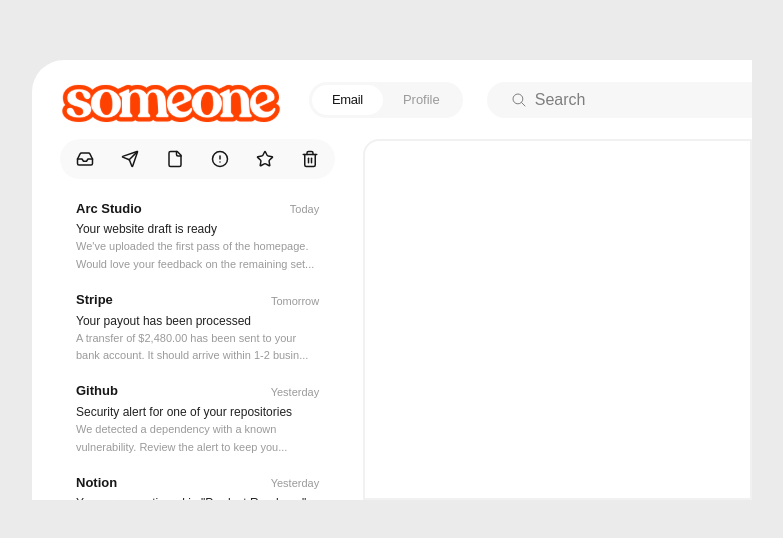
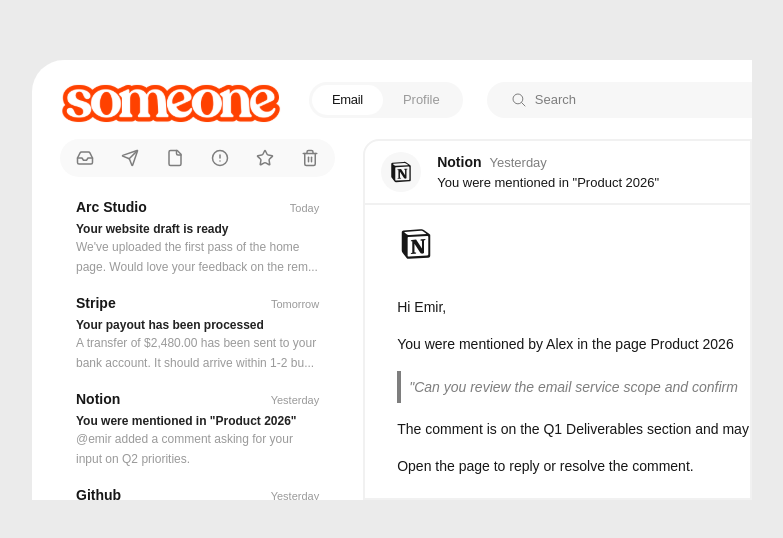
Before and after one commit to 2201monesh/design-component, a Next.js app: page / in a window 1280 px wide. Shown: the part 120-658 px from the top of the page, without its empty margins (248-1031 px from the left). Built offline with nearby package versions, Linux system fonts and the light colour scheme.

Commit message:
made first version of email product design component

```diff
--- a/components/EmailProductDesign.tsx
+++ b/components/EmailProductDesign.tsx
@@ -3,6 +3,7 @@
 import SomeoneImage from "../public/someone-text.png"
 import Image from 'next/image';
 import { LuInbox, LuSend, LuFile, LuCircleAlert, LuStar, LuTrash2 } from "react-icons/lu";
+import { RiNotionFill } from "react-icons/ri";
 
 const EmailProductDesign = () => {
   return (
@@ -16,28 +17,51 @@
             <div className='px-5 flex items-center justify-center text-[13px] text-[#9a9a9a]'>Profile</div>
           </div>
           <div className='bg-[#f7f7f7] w-100 h-9 rounded-l-full flex items-center pl-6'>
-            <IoSearchOutline className='mr-2 text-[#7e7e7e]' />
-            <span className='text-[#7e7e7e]'>Search</span>
+            <IoSearchOutline className='mr-2 text-[#7e7e7e]' size={16} />
+            <span className='text-[#7e7e7e] text-[13px]'>Search</span>
           </div>
         </div>
         <div className='w-full h-[82%] flex'>
           <div className='w-[46%] px-7 flex flex-col'>
             <div className='w-full h-12 rounded-full bg-[#f9f9f9] flex items-center justify-between px-4'>
-              <LuInbox size={18} />
-              <LuSend size={18} />
-              <LuFile size={18} />
-              <LuCircleAlert size={18} />
-              <LuStar size={18} />
-              <LuTrash2 size={18} />
+              <LuInbox size={18} className='text-[#7e7e7e]' />
+              <LuSend size={18} className='text-[#7e7e7e]' />
+              <LuFile size={18} className='text-[#7e7e7e]' />
+              <LuCircleAlert size={18} className='text-[#7e7e7e]' />
+              <LuStar size={18} className='text-[#7e7e7e]' />
+              <LuTrash2 size={18} className='text-[#7e7e7e]' />
             </div>
             <div className='mt-5 w-full px-4 overflow-y-hidden'>
-              <TextTemplate heading="Arc Studio" date="Today" subHeading="Your website draft is ready" para="We've uploaded the first pass of the homepage. Would love your feedback on the remaining set..." />
-              <TextTemplate heading="Stripe" date="Tomorrow" subHeading="Your payout has been processed" para="A transfer of $2,480.00 has been sent to your bank account. It should arrive within 1-2 busin..." />
+              <TextTemplate heading="Arc Studio" date="Today" subHeading="Your website draft is ready" para="We've uploaded the first pass of the home page. Would love your feedback on the rem..." />
+              <TextTemplate heading="Stripe" date="Tomorrow" subHeading="Your payout has been processed" para="A transfer of $2,480.00 has been sent to your bank account. It should arrive within 1-2 bu..." />
+              <TextTemplate heading="Notion" date="Yesterday" subHeading='You were mentioned in "Product 2026"' para="@emir added a comment asking for your input on Q2 priorities." />
               <TextTemplate heading="Github" date="Yesterday" subHeading="Security alert for one of your repositories" para="We detected  a dependency with a known vulnerability. Review the alert to keep you..." />
-              <TextTemplate heading="Notion" date="Yesterday" subHeading='You were mentioned in "Product Roadmap"' para="We've uploaded the first pass of the homepage. Would love your feedback on lay..." />
             </div>
           </div>
-          <div className='border-2 rounded-tl-2xl border-[#f1f1f1] w-[54%]'></div>
+          <div className='border-2 rounded-tl-2xl border-[#f1f1f1] w-[54%]'>
+            <div className='w-full h-16 border-b-2 border-[#f1f1f1] flex items-center px-4'>
+              <div className='w-10 h-10 rounded-full bg-[#f7f7f7] flex items-center justify-center mr-4'>
+                <RiNotionFill size={26} />
+              </div>
+              <div className=''>
+                <div className='flex items-center'>
+                  <p className='text-[14px] font-semibold mr-2'>Notion</p>
+                  <p className='text-[13px] text-[#7e7e7e]'>Yesterday</p>
+                </div>
+                <div className='text-[13px] font-medium'>You were mentioned in "Product 2026"</div>
+              </div>
+            </div>
+            <div className='w-full h-18'>
+                <RiNotionFill size={38} className='ml-8 mt-5' />
+            </div>
+            <div className='pl-8 w-full'>
+              <p className='text-[14px] mb-4'>Hi Emir,</p>
+              <p className='text-[14px] mb-4'>You were mentioned by Alex in the page Product 2026</p>
+              <div className='border-l-4 h-8 w-full italic text-[#7e7e7e] pl-2 flex items-center text-[14px] mb-4'>"Can you review the email service scope and confirm</div>
+              <p className='text-[14px] mb-4'>The comment is on the Q1 Deliverables section and may</p>
+              <p className='text-[14px]'>Open the page to reply or resolve the comment.</p>
+            </div>
+          </div>
         </div>
       </div>
     </div>
@@ -50,11 +74,11 @@
   return(
     <div className='flex flex-col mb-4'>
       <div className='flex items-center justify-between'>
-        <p className='text-[13px] font-semibold mb-0.5'>{heading}</p>
+        <p className='text-[14px] font-semibold mb-0.5'>{heading}</p>
         <p className='text-[11px] text-[#9a9a9a]'>{date}</p>
       </div>
-      <p className='text-[12px] font-medium text-[#222]'>{subHeading}</p>
-      <p className='text-[11px] text-[#9a9a9a] leading-relaxed'>{para}</p>
+      <p className='text-[12px] font-semibold text-[#222]'>{subHeading}</p>
+      <p className='text-[12px] text-[#9a9a9a] leading-relaxed'>{para}</p>
     </div>
   )
 }
```
